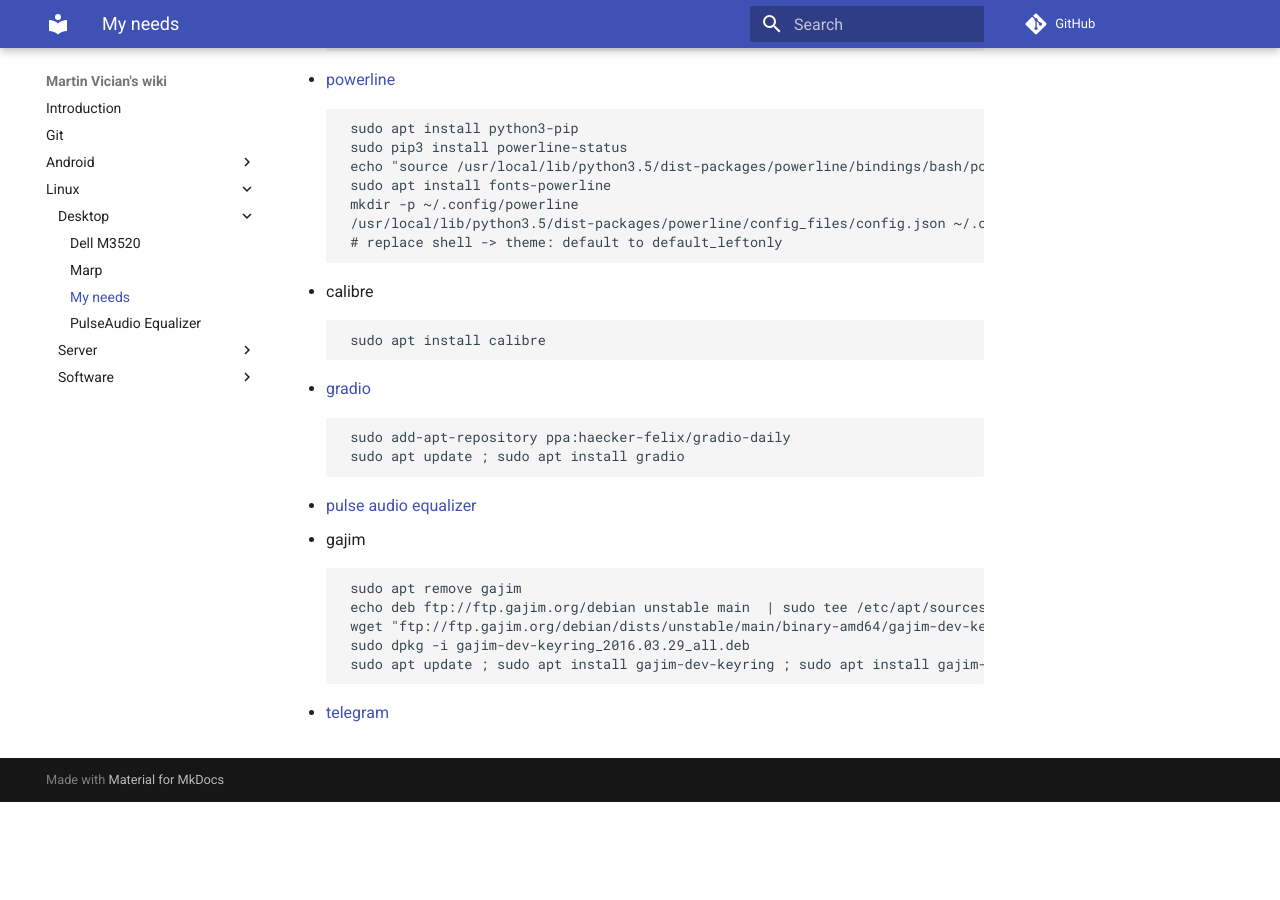
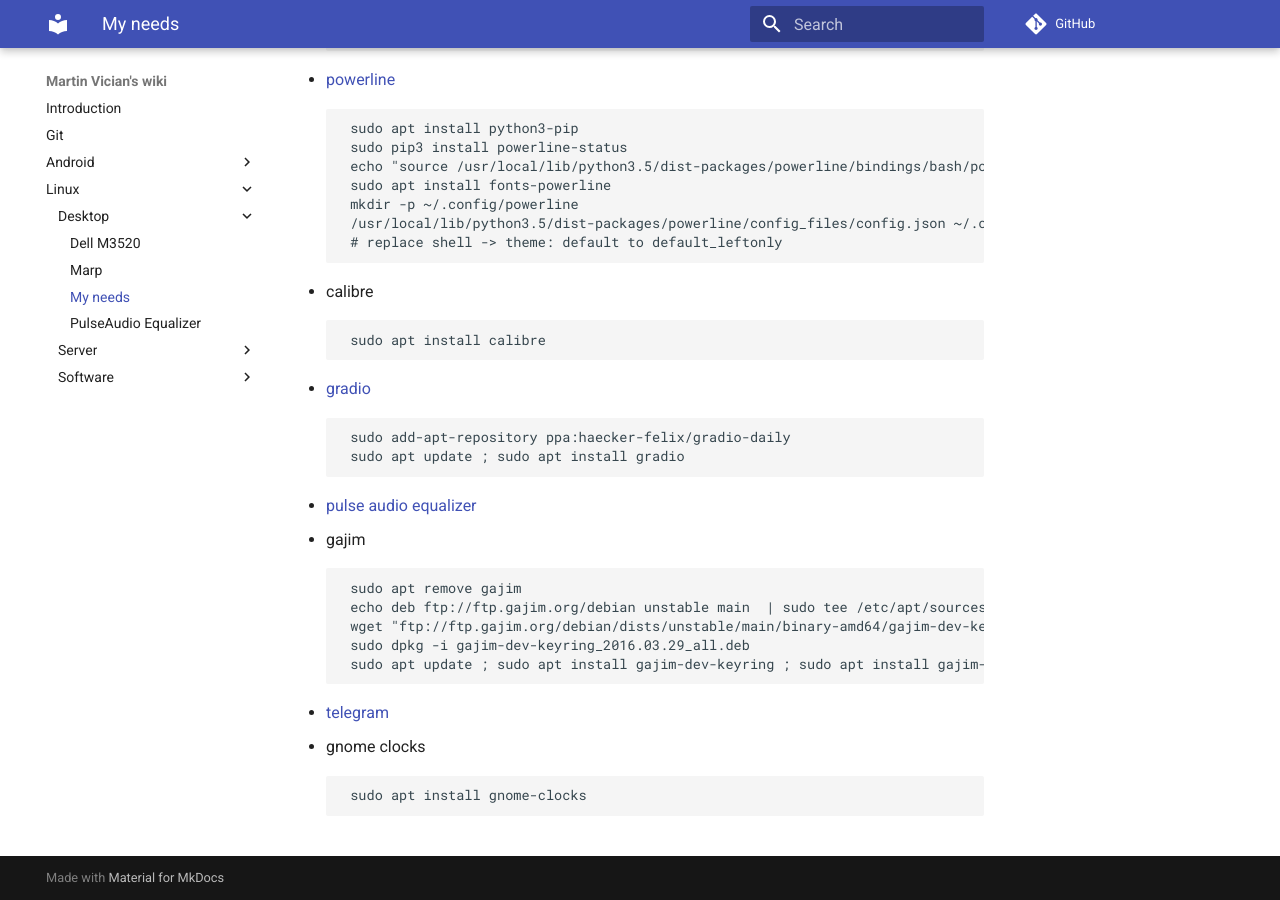
Before and after one commit to vician/wiki, an MkDocs documentation site: the page built from docs/Linux/Desktop/My needs.md, in a window 1280 px wide and 900 px high, scrolled down 723 px. Built offline with MkDocs 1.6.1 and Material for MkDocs 9.7.7, drawn with Linux system fonts in a browser that asks for light colours; comment, search, counter and statistics services are not loaded; before the commit the page ends 1525 px from its top, so only the background shows below that.

Commit message:
Update My needs.md

```diff
--- a/docs/Linux/Desktop/My needs.md
+++ b/docs/Linux/Desktop/My needs.md
@@ -53,3 +53,6 @@
          sudo apt update ; sudo apt install gajim-dev-keyring ; sudo apt install gajim-nightly
 
 - [telegram](https://telegram.org/dl/desktop/linux)
+- gnome clocks
+
+         sudo apt install gnome-clocks
```
